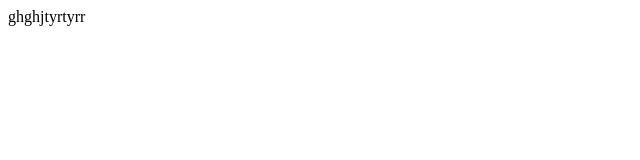
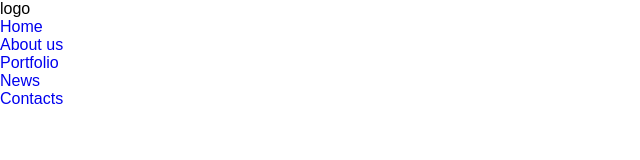
Before and after one commit to StariyKot/test1, a plain HTML site: page index.html in a window 1280 px wide. Shown: the whole page, without its empty margins (0-640 px from the left). Drawn offline with Linux system fonts and the light colour scheme; files that its build step writes are made by us from their sources.

Commit message:
add create index.html and css

```diff
--- a/index.html
+++ b/index.html
@@ -7,6 +7,19 @@
     <link rel="stylesheet" href="/css/style.css" />
   </head>
   <body>
-    ghghjtyrtyrr
+    <header class="container">
+      <span class="logo"
+        >logo
+        <nav>
+          <ul>
+            <li class="active"><a href="#">Home</a></li>
+            <li><a href="#">About us</a></li>
+            <li><a href="#">Portfolio</a></li>
+            <li><a href="#">News</a></li>
+            <li class="btn"><a href="#">Contacts</a></li>
+          </ul>
+        </nav>
+      </span>
+    </header>
   </body>
 </html>
--- a/style.css
+++ b/style.css
@@ -1,5 +1,19 @@
-.sectionMenu{
-  display: flex;
-  background: blue;
-  margin: 20px 30px 30px 30px;
+@import url(<linkhref="https://fonts.googleapis.com/css2?family=Bitcount+Prop+Single+Ink:wght@100..900&family=Open+Sans:ital,wght@0,300..800;1,300..800&family=Poppins:ital,wght@0,100;0,200;0,300;0,400;0,500;0,600;0,700;0,800;0,900;1,100;1,200;1,300;1,400;1,500;1,600;1,700;1,800;1,900&family=Roboto:ital,wght@0,100..900;1,100..900&display=swap"rel="stylesheet">);
+
+* {
+  margin: 0;
+  padding: 0;
 }
+
+body {
+  font-family: "Poppins", sans-serif;
+  font-weight: 400;
+}
+
+a {
+  text-decoration: none;
+}
+
+img {
+  max-width: 100%;
+}
```
